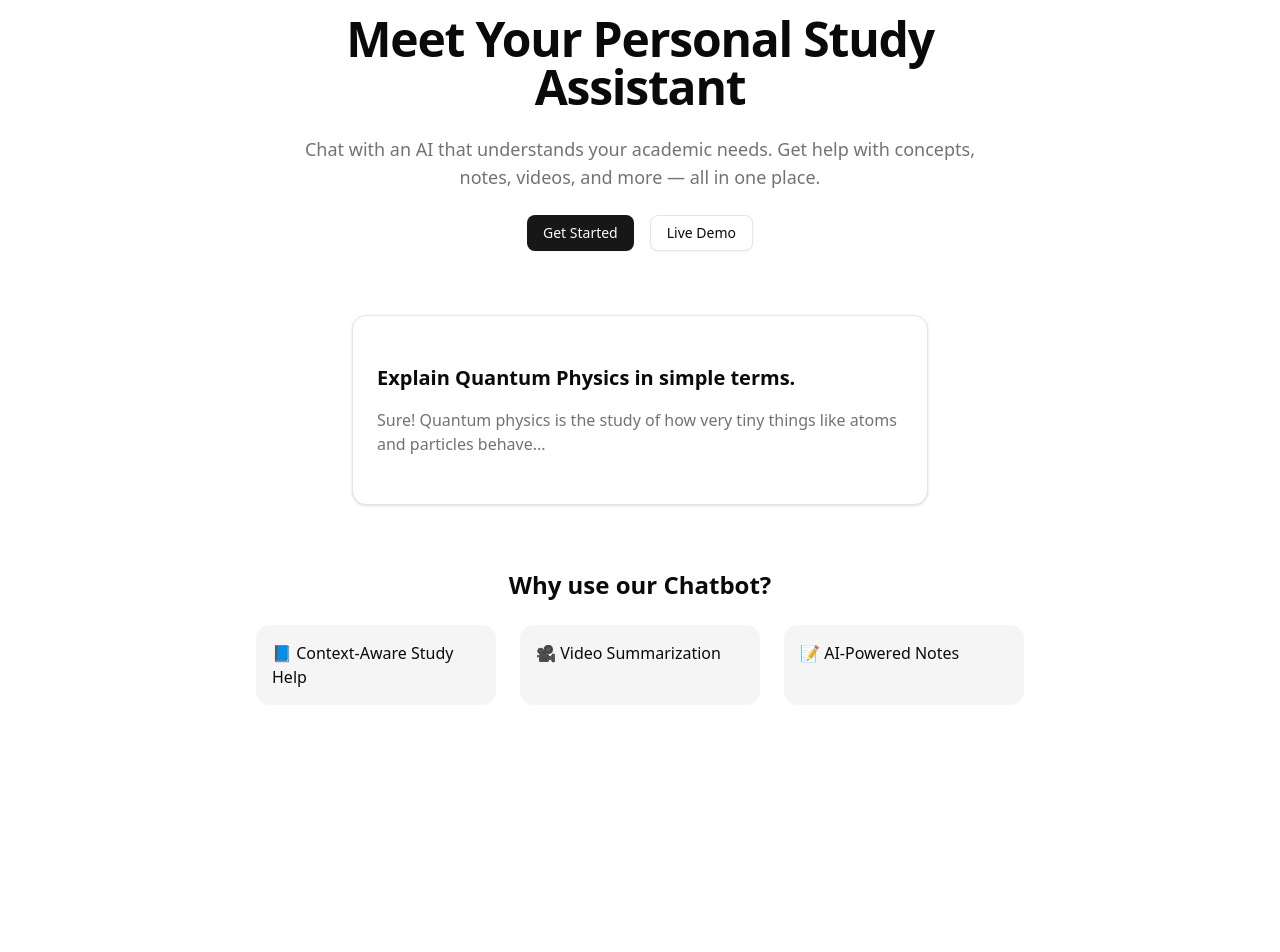
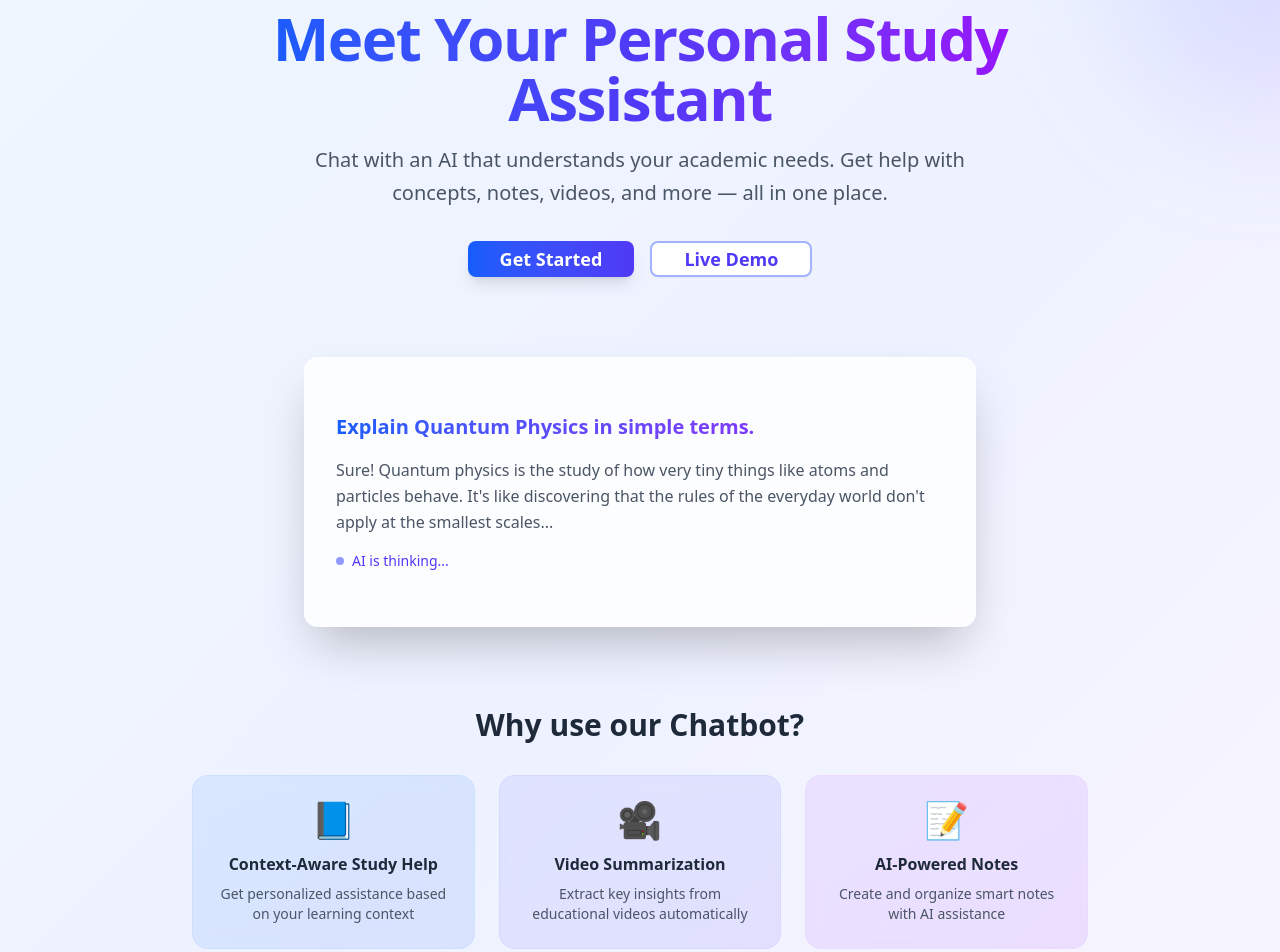
Before and after one commit to itzraghavv/eduhive, a Next.js app: page / in a window 1280 px wide. Shown: the part 40-992 px from the top of the page. Before the commit the page ends 800 px from the top, so only its background shows below. Built offline with nearby package versions, Linux system fonts and the light colour scheme.

Commit message:
landing page rewamp v0

```diff
--- a/app/(landing-page)/page.tsx
+++ b/app/(landing-page)/page.tsx
@@ -4,46 +4,86 @@ import Link from "next/link";
 
 export default function HomePage() {
   return (
-    <main className="min-h-screen bg-background text-foreground flex flex-col items-center justify-center px-6 py-12">
-      <section className="max-w-2xl text-center space-y-6">
-        <h1 className="text-4xl font-bold tracking-tight sm:text-5xl">
-          Meet Your Personal Study Assistant
-        </h1>
-        <p className="text-muted-foreground text-lg">
-          Chat with an AI that understands your academic needs. Get help with
-          concepts, notes, videos, and more — all in one place.
-        </p>
-        <div className="flex justify-center gap-4">
-          <Button>
-            <Link href="/chat">Get Started</Link>
+    <main className="min-h-screen bg-gradient-to-br from-blue-50 via-indigo-50 to-purple-50 text-gray-900 flex flex-col items-center justify-center px-6 py-12 relative overflow-hidden">
+      {/* Background decorative elements */}
+      <div className="absolute inset-0 overflow-hidden">
+        <div className="absolute -top-40 -right-40 w-80 h-80 bg-gradient-to-br from-blue-400/20 to-purple-400/20 rounded-full blur-3xl"></div>
+        <div className="absolute -bottom-40 -left-40 w-80 h-80 bg-gradient-to-tr from-indigo-400/20 to-pink-400/20 rounded-full blur-3xl"></div>
+      </div>
+
+      <section className="max-w-3xl text-center space-y-8 relative z-10">
+        <div className="space-y-4">
+          <h1 className="text-5xl font-bold tracking-tight sm:text-6xl bg-gradient-to-r from-blue-600 via-indigo-600 to-purple-600 bg-clip-text text-transparent">
+            Meet Your Personal Study Assistant
+          </h1>
+          <p className="text-gray-600 text-xl leading-relaxed max-w-2xl mx-auto">
+            Chat with an AI that understands your academic needs. Get help with
+            concepts, notes, videos, and more — all in one place.
+          </p>
+        </div>
+        <div className="flex flex-col sm:flex-row justify-center gap-4">
+          <Button className="bg-gradient-to-r from-blue-600 to-indigo-600 hover:from-blue-700 hover:to-indigo-700 text-white px-8 py-3 text-lg font-semibold shadow-lg hover:shadow-xl transition-all duration-300 transform hover:-translate-y-1">
+            <Link href="/chat" className="text-white">Get Started</Link>
           </Button>
-          <Button variant="outline">Live Demo</Button>
+          <Button variant="outline" className="border-2 border-indigo-300 text-indigo-600 hover:bg-indigo-50 px-8 py-3 text-lg font-semibold transition-all duration-300">
+            Live Demo
+          </Button>
         </div>
       </section>
 
-      <section className="mt-16 max-w-xl w-full">
-        <Card>
-          <CardContent className="p-6 space-y-4">
-            <div className="text-xl font-semibold">
+      <section className="mt-20 max-w-2xl w-full relative z-10">
+        <Card className="bg-white/80 backdrop-blur-sm border-0 shadow-2xl hover:shadow-3xl transition-all duration-300 transform hover:-translate-y-2">
+          <CardContent className="p-8 space-y-4">
+            <div className="text-xl font-semibold text-gray-800 bg-gradient-to-r from-blue-600 to-purple-600 bg-clip-text text-transparent">
               Explain Quantum Physics in simple terms.
             </div>
-            <p className="text-muted-foreground">
+            <p className="text-gray-600 leading-relaxed">
               Sure! Quantum physics is the study of how very tiny things like
-              atoms and particles behave...
+              atoms and particles behave. It's like discovering that the rules of
+              the everyday world don't apply at the smallest scales...
             </p>
+            <div className="flex items-center gap-2 text-sm text-indigo-600">
+              <div className="w-2 h-2 bg-indigo-400 rounded-full animate-pulse"></div>
+              AI is thinking...
+            </div>
           </CardContent>
         </Card>
       </section>
 
-      <section className="mt-16 w-full max-w-3xl text-center space-y-6">
-        <h2 className="text-2xl font-semibold">Why use our Chatbot?</h2>
-        <ul className="grid grid-cols-1 sm:grid-cols-3 gap-6 text-left">
-          <li className="bg-muted rounded-xl p-4">
-            📘 Context-Aware Study Help
-          </li>
-          <li className="bg-muted rounded-xl p-4">🎥 Video Summarization</li>
-          <li className="bg-muted rounded-xl p-4">📝 AI-Powered Notes</li>
-        </ul>
+      <section className="mt-20 w-full max-w-4xl text-center space-y-8 relative z-10">
+        <h2 className="text-3xl font-bold text-gray-800">Why use our Chatbot?</h2>
+        <div className="grid grid-cols-1 sm:grid-cols-3 gap-6">
+          <div className="bg-gradient-to-br from-blue-500/10 to-blue-600/10 backdrop-blur-sm rounded-2xl p-6 border border-blue-200/50 hover:shadow-lg transition-all duration-300 transform hover:-translate-y-1">
+            <div className="text-4xl mb-3">📘</div>
+            <h3 className="font-semibold text-gray-800 mb-2">Context-Aware Study Help</h3>
+            <p className="text-gray-600 text-sm">Get personalized assistance based on your learning context</p>
+          </div>
+          <div className="bg-gradient-to-br from-indigo-500/10 to-indigo-600/10 backdrop-blur-sm rounded-2xl p-6 border border-indigo-200/50 hover:shadow-lg transition-all duration-300 transform hover:-translate-y-1">
+            <div className="text-4xl mb-3">🎥</div>
+            <h3 className="font-semibold text-gray-800 mb-2">Video Summarization</h3>
+            <p className="text-gray-600 text-sm">Extract key insights from educational videos automatically</p>
+          </div>
+          <div className="bg-gradient-to-br from-purple-500/10 to-purple-600/10 backdrop-blur-sm rounded-2xl p-6 border border-purple-200/50 hover:shadow-lg transition-all duration-300 transform hover:-translate-y-1">
+            <div className="text-4xl mb-3">📝</div>
+            <h3 className="font-semibold text-gray-800 mb-2">AI-Powered Notes</h3>
+            <p className="text-gray-600 text-sm">Create and organize smart notes with AI assistance</p>
+          </div>
+        </div>
+      </section>
+
+      {/* Additional feature section */}
+      <section className="mt-20 w-full max-w-5xl relative z-10">
+        <div className="bg-gradient-to-r from-indigo-500/5 via-purple-500/5 to-pink-500/5 rounded-3xl p-8 border border-indigo-200/30">
+          <div className="text-center space-y-6">
+            <h3 className="text-2xl font-bold text-gray-800">Ready to transform your learning?</h3>
+            <p className="text-gray-600 max-w-2xl mx-auto">
+              Join thousands of students who are already using AI to enhance their academic journey.
+            </p>
+            <Button className="bg-gradient-to-r from-indigo-600 to-purple-600 hover:from-indigo-700 hover:to-purple-700 text-white px-10 py-4 text-lg font-semibold shadow-lg hover:shadow-xl transition-all duration-300 transform hover:-translate-y-1">
+              <Link href="/chat" className="text-white">Start Learning Now</Link>
+            </Button>
+          </div>
+        </div>
       </section>
     </main>
   );
```
